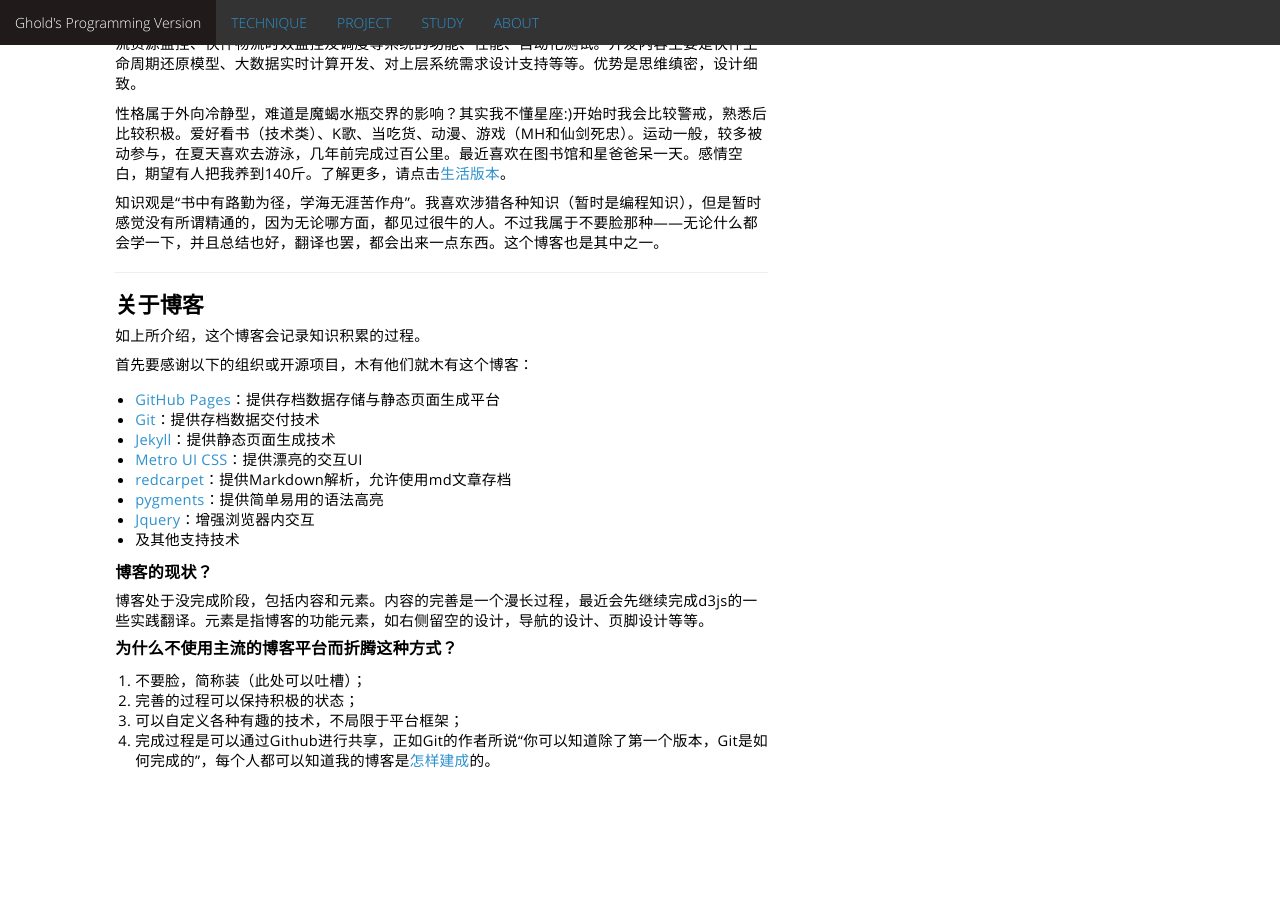
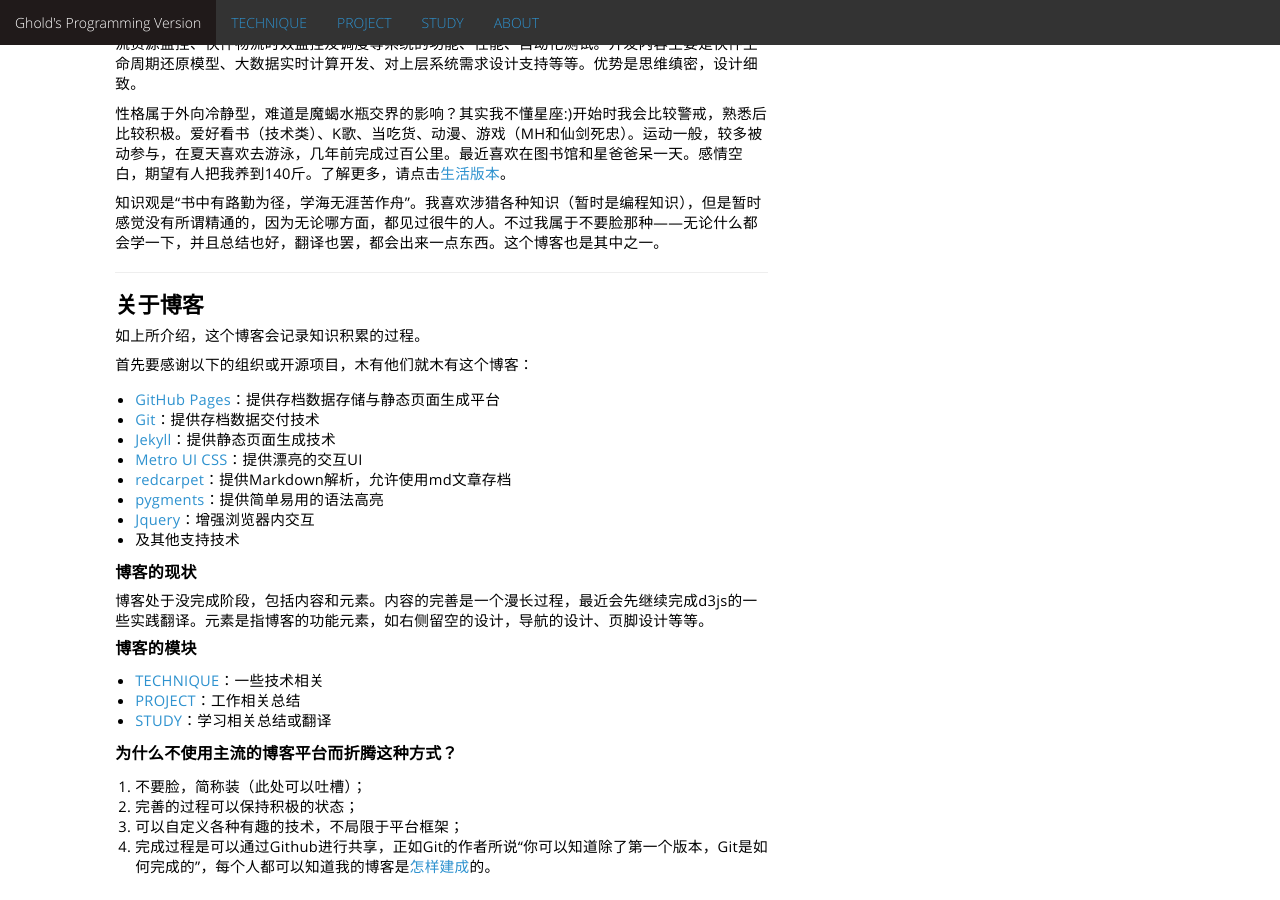
Before and after one commit to ghold/ghold.github.io, a Jekyll site: the page built from about.md, in a window 1280 px wide and 900 px high, scrolled down 505 px. Built offline with Jekyll 4.4.1, drawn with Linux system fonts in a browser that asks for light colours; Markdown is read by kramdown in place of the engine named in the settings; before the commit the page ends 1300 px from its top, so only the background shows below that.

Commit message:
update about

```diff
--- a/about.md
+++ b/about.md
@@ -68,9 +68,15 @@ Twitter：[https://twitter.com/Gholdnet](https://twitter.com/Gholdnet)
 * [Jquery](https://jquery.org/)：增强浏览器内交互
 * 及其他支持技术
 
-####博客的现状？
+####博客的现状
 
 博客处于没完成阶段，包括内容和元素。内容的完善是一个漫长过程，最近会先继续完成d3js的一些实践翻译。元素是指博客的功能元素，如右侧留空的设计，导航的设计、页脚设计等等。
+
+####博客的模块
+
+* [TECHNIQUE](./map.html#TECHNIQUE)：一些技术相关
+* [PROJECT](./map.html#PROJECT)：工作相关总结
+* [STUDY](./map.html#STUDY)：学习相关总结或翻译
 
 ####为什么不使用主流的博客平台而折腾这种方式？
 
```
